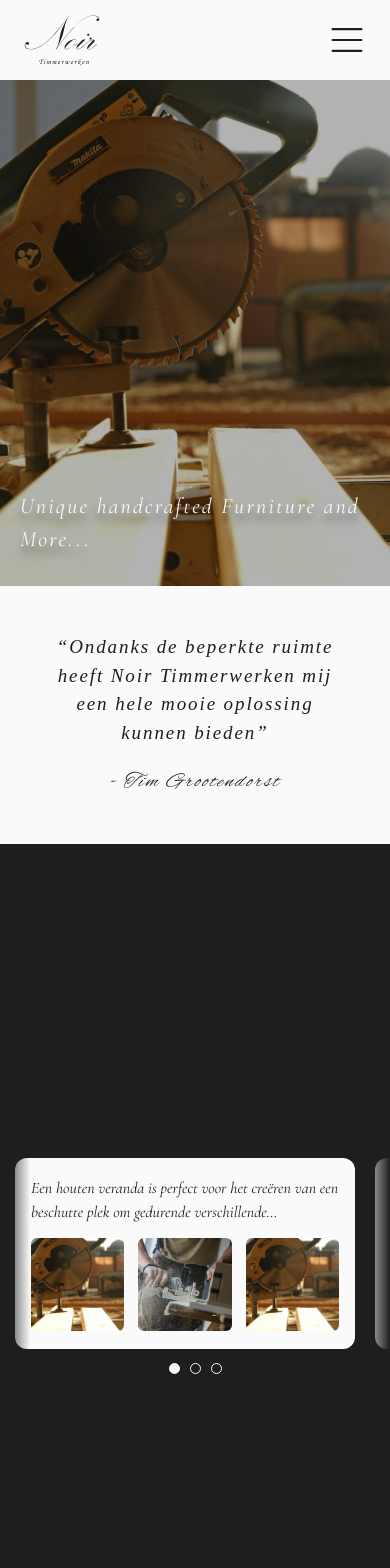
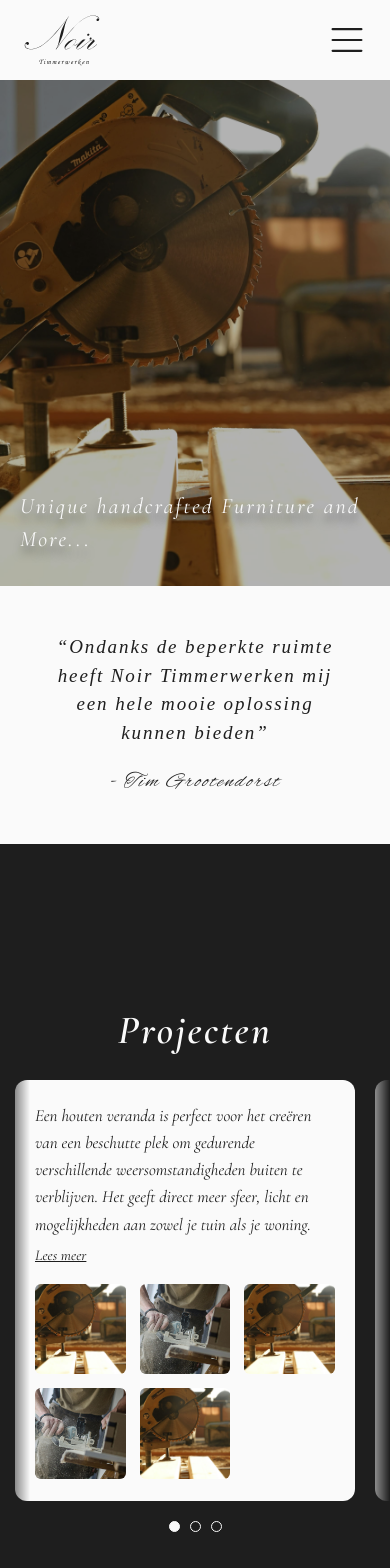
Before and after one commit to TiGrCrypt/NoirTimmerwerken, a Vue app: page / in a window 390 px wide. Shown: the top 1568 px of the page. Built offline with nearby package versions, Linux system fonts and the light colour scheme; a web font is replaced by a local one.

Commit message:
formating gallery

```diff
--- a/src/components/sections/ProjectCard.vue
+++ b/src/components/sections/ProjectCard.vue
@@ -21,11 +21,18 @@ defineProps({
 })
 
 const lightboxIndex = ref(null)
+// Op mobiel wordt de tekst afgekapt (line-clamp); deze knop laat je 'm
+// alsnog volledig lezen. Op desktop wordt niets afgekapt, dus daar blijft
+// de knop via CSS verborgen.
+const expanded = ref(false)
 </script>
 
 <template>
   <article class="project-card">
-    <p>{{ description }}</p>
+    <p :class="{ expanded }">{{ description }}</p>
+    <button type="button" class="read-more" @click="expanded = !expanded">
+      {{ expanded ? 'Lees minder' : 'Lees meer' }}
+    </button>
     <div class="photo-grid">
       <img
         v-for="(src, i) in images"
@@ -66,6 +73,12 @@ const lightboxIndex = ref(null)
   margin-bottom: 2.6rem;
 }
 
+/* Alleen relevant op mobiel (zie media query) — op desktop wordt de
+   tekst nooit afgekapt, dus is er niets om uit te klappen. */
+.read-more {
+  display: none;
+}
+
 .photo-grid {
   display: grid;
   grid-template-columns: repeat(3, 1fr);
@@ -89,28 +102,43 @@ const lightboxIndex = ref(null)
 @media only screen and (max-width: 600px) {
   .project-card {
     width: 34rem;
-    padding: 1.8rem 1.6rem;
+    padding: 2.2rem 2rem;
   }
-  /* Beschrijving inkorten met "..." i.p.v. de volledige tekst — scheelt
-     flink wat hoogte, de volledige tekst blijft nergens anders nodig. */
+  /* Weer meer regels tekst nu de sectie kan meegroeien i.p.v. vastzitten
+     op 1 schermhoogte — en met een "Lees meer"-knop kun je de rest
+     alsnog lezen in plaats van dat hij gewoon afgekapt blijft. */
   .project-card p {
-    font-size: 1.6rem;
-    line-height: 1.5;
-    margin-bottom: 1.4rem;
+    font-size: 1.7rem;
+    line-height: 1.6;
+    margin-bottom: 0.8rem;
     display: -webkit-box;
-    -webkit-line-clamp: 2;
+    -webkit-line-clamp: 5;
     -webkit-box-orient: vertical;
     overflow: hidden;
   }
-  /* Compacter fotogrid: vierkant i.p.v. hoog-rechthoekig, en de 4e/5e
-     foto (2e rij) verbergen we in de preview — die blijven gewoon
-     bereikbaar via de fullscreen-gallerij (klik op een foto). */
-  .photo-grid img {
-    aspect-ratio: 1 / 1;
+  .project-card p.expanded {
+    -webkit-line-clamp: unset;
+    overflow: visible;
   }
+  .read-more {
+    display: block;
+    background: none;
+    border: none;
+    padding: 0;
+    margin-bottom: 2rem;
+    font-family: var(--font-corsiva);
+    font-style: italic;
+    font-size: 1.5rem;
+    text-decoration: underline;
+    color: var(--color-ink);
+    cursor: pointer;
+  }
+  /* Foto's blijven vierkant op mobiel (ook de 4e/5e, die op desktop
+     breder/lager zijn) — compacter en rustiger in de 2 rijen. */
+  .photo-grid img,
   .photo-grid img:nth-child(4),
   .photo-grid img:nth-child(5) {
-    display: none;
+    aspect-ratio: 1 / 1;
   }
 }
 </style>
--- a/src/components/sections/ProjectsSection.vue
+++ b/src/components/sections/ProjectsSection.vue
@@ -150,14 +150,14 @@ function onScroll() {
 
 @media only screen and (max-width: 600px) {
   .section-projects {
-    /* Compacter: titel + kaart + puntjes moeten samen in 1 scherm passen. */
-    padding: 2rem 0;
-    gap: 1.4rem;
-  }
-  /* De titel kost op mobiel te veel ruimte t.o.v. wat hij toevoegt (en
-     verdwijnt sowieso zodra de Instagram-koppeling er is). */
-  .title-desktop {
-    display: none;
+    /* De titel staat weer gewoon aan op mobiel, dus geen harde 1-scherm-cap
+       meer (die knelde) — de sectie mag nu meegroeien met de inhoud. */
+    height: auto;
+    min-height: 100vh;
+    min-height: 100svh;
+    overflow: visible;
+    padding: 3rem 0;
+    gap: 2rem;
   }
   .projects-track {
     padding: 0 1.5rem;
```
